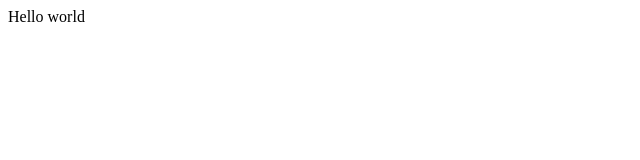
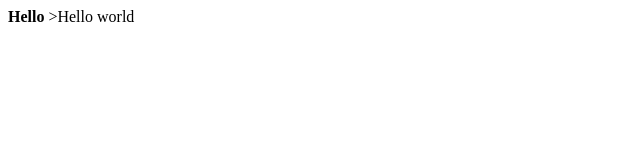
Before and after one commit to Ch1tsanucha/test, a plain HTML site: page index.html in a window 1280 px wide. Shown: the full height of the page, 0-640 px from the left. Drawn offline with Linux system fonts and the light colour scheme.

Commit message:
add bold hello

```diff
--- a/index.html
+++ b/index.html
@@ -6,6 +6,8 @@
     <title>Document</title>
 </head>
 <body>
-    Hello world
+    <b>
+        Hello
+    </b>>Hello world
 </body>
 </html>
```
